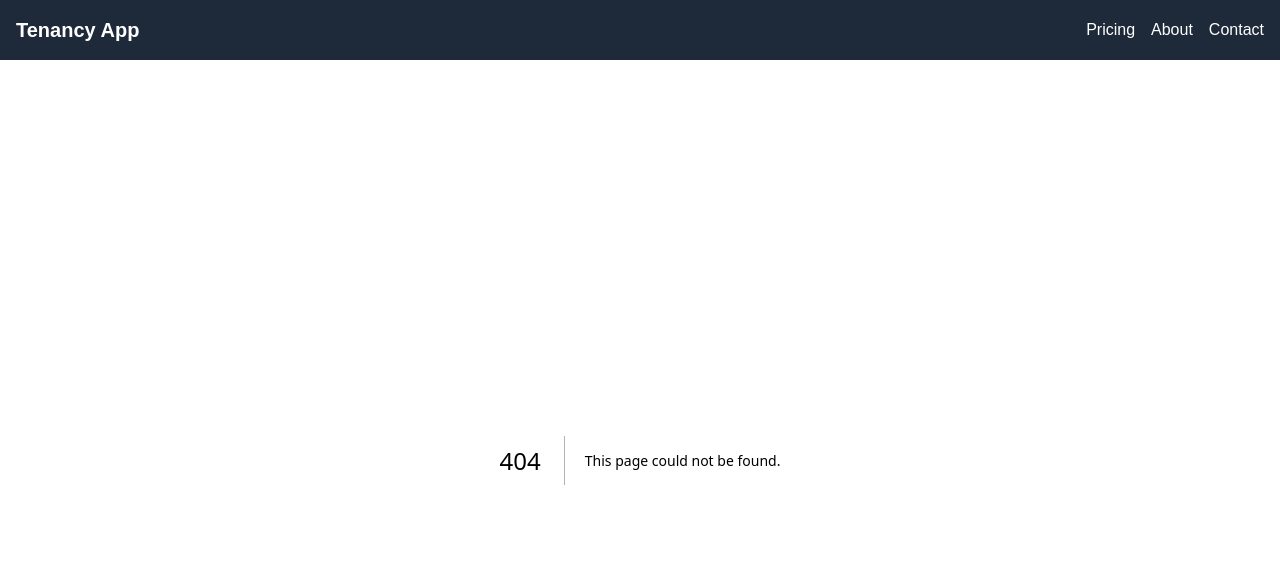
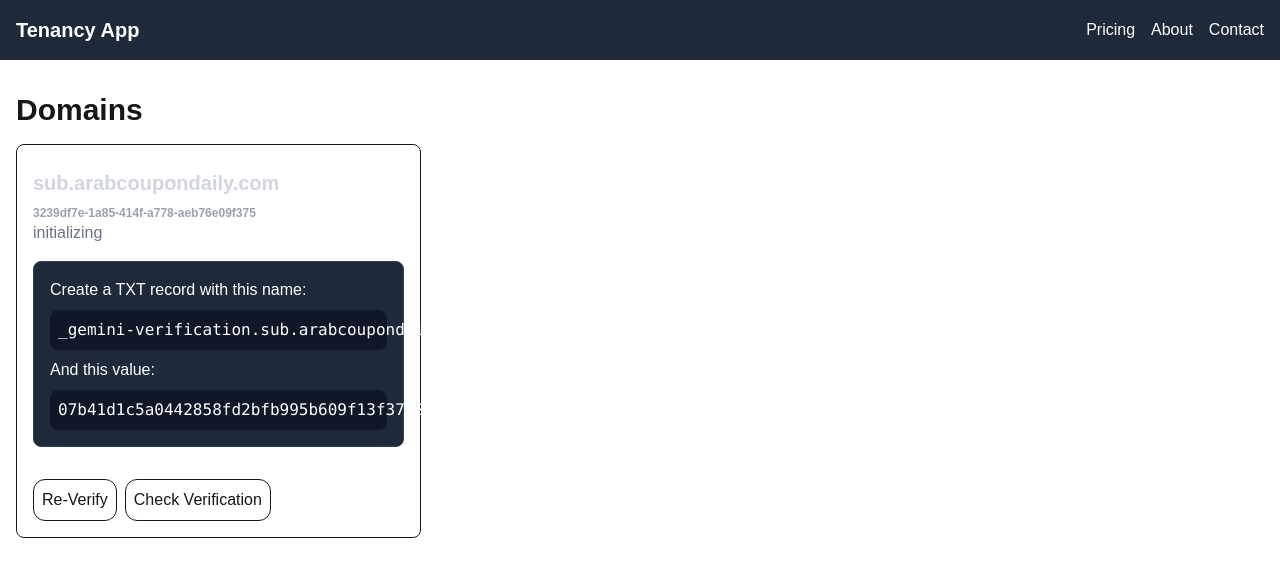
Before and after one commit to nurulislamrimon/multi-tenant-practice, a Next.js app: page /domains in a window 1280 px wide. Before the commit this address had no page. Shown: the top 576 px of the page. Built offline with nearby package versions, Linux system fonts and the light colour scheme.

Commit message:
CLOUDFLARE_SSL_VERIFICATION/ISSUE_DETECTED

```diff
--- a/domains.json
+++ b/domains.json
@@ -3,6 +3,8 @@
     "domain": "sub.arabcoupondaily.com",
     "cloudflareId": "3239df7e-1a85-414f-a778-aeb76e09f375",
     "status": "initializing",
-    "createdAt": "2025-09-30T10:02:13.233Z"
+    "createdAt": "2025-09-30T10:02:13.233Z",
+    "verificationToken": "07b41d1c5a0442858fd2bfb995b609f13f3732744dd9c8471430460ed768616a",
+    "verificationRecordName": "_gemini-verification.sub.arabcoupondaily.com"
   }
 ]
--- /dev/null
+++ b/src/app/api/check-verification/route.ts
@@ -0,0 +1,90 @@
+import { NextRequest, NextResponse } from "next/server";
+import fs from "fs/promises";
+import path from "path";
+
+const dataFile = path.join(process.cwd(), "domains.json");
+
+export async function POST(req: NextRequest) {
+  const { domain } = await req.json();
+  console.log("Checking verification for domain:", domain);
+
+  if (!domain) {
+    console.log("Domain is required, but not provided.");
+    return new NextResponse("Domain is required", { status: 400 });
+  }
+
+  try {
+    // ✅ Read current file or init empty array
+    let domains: any[] = [];
+    try {
+      const file = await fs.readFile(dataFile, "utf-8");
+      domains = JSON.parse(file);
+    } catch (error) {
+      console.error("Error reading domains.json:", error);
+      domains = [];
+    }
+
+    const domainData = domains.find((d) => d.domain === domain);
+    console.log("Found domain data:", domainData);
+
+    if (
+      !domainData ||
+      !domainData.verificationToken ||
+      !domainData.verificationRecordName
+    ) {
+      console.log("Verification data not found for this domain.");
+      return new NextResponse("Verification data not found for this domain", {
+        status: 400,
+      });
+    }
+
+    const cfUrl = `https://api.cloudflare.com/client/v4/zones/${process.env.CF_ZONE_ID}/dns_records?type=TXT&name=${domainData.verificationRecordName}`;
+    console.log("Fetching from Cloudflare URL:", cfUrl);
+
+    const res = await fetch(cfUrl, {
+      headers: {
+        Authorization: `Bearer ${process.env.CF_API_TOKEN}`,
+        "Content-Type": "application/json",
+      },
+    });
+
+    const data = await res.json();
+    console.log("Cloudflare API response:", data);
+
+    if (!res.ok) {
+      console.error("Cloudflare API request failed:", data);
+      return NextResponse.json({ error: data }, { status: 500 });
+    }
+
+    const txtRecord = data.result.find(
+      (record: any) => record.content === domainData.verificationToken
+    );
+    console.log("Found TXT record:", txtRecord);
+
+    if (txtRecord) {
+      const domainIndex = domains.findIndex((d) => d.domain === domain);
+      if (domainIndex > -1) {
+        domains[domainIndex].status = "verified";
+        delete domains[domainIndex].verificationToken;
+        delete domains[domainIndex].verificationRecordName;
+      }
+
+      // ✅ Save back to file
+      await fs.writeFile(dataFile, JSON.stringify(domains, null, 2));
+      console.log("Domain verified successfully and domains.json updated.");
+
+      return NextResponse.json({ message: "Domain verified successfully" });
+    } else {
+      console.log(
+        "Domain verification failed. TXT record not found or content mismatch."
+      );
+      return NextResponse.json(
+        { message: "Domain verification failed" },
+        { status: 400 }
+      );
+    }
+  } catch (err) {
+    console.error("Request failed:", err);
+    return new NextResponse("Failed to verify domain", { status: 500 });
+  }
+}
--- /dev/null
+++ b/src/app/api/domains/route.ts
@@ -0,0 +1,16 @@
+
+import { NextResponse } from "next/server";
+import { promises as fs } from 'fs';
+import path from 'path';
+
+const domainsFilePath = path.join(process.cwd(), 'domains.json');
+
+export async function GET() {
+  try {
+    const domainsFile = await fs.readFile(domainsFilePath, 'utf8');
+    const domains = JSON.parse(domainsFile);
+    return NextResponse.json(domains);
+  } catch (error) {
+    return NextResponse.json({ error: 'Failed to read domains file' }, { status: 500 });
+  }
+}
--- /dev/null
+++ b/src/app/api/verify-domain/route.ts
@@ -0,0 +1,72 @@
+import { NextRequest, NextResponse } from "next/server";
+import crypto from "crypto";
+import fs from "fs/promises";
+import path from "path";
+
+const dataFile = path.join(process.cwd(), "domains.json");
+
+export async function POST(req: NextRequest) {
+  const { domain } = await req.json();
+
+  if (!domain) {
+    return new NextResponse("Domain is required", { status: 400 });
+  }
+
+  const recordName = `_gemini-verification.${domain}`;
+  const verificationToken = crypto.randomBytes(32).toString("hex");
+
+  try {
+    const res = await fetch(
+      `https://api.cloudflare.com/client/v4/zones/${process.env.CF_ZONE_ID}/dns_records`,
+      {
+        method: "POST",
+        headers: {
+          Authorization: `Bearer ${process.env.CF_API_TOKEN}`,
+          "Content-Type": "application/json",
+        },
+        body: JSON.stringify({
+          type: "TXT",
+          name: recordName,
+          content: verificationToken,
+          ttl: 60, // 1 minute
+        }),
+      }
+    );
+
+    const data = await res.json();
+
+    if (!res.ok) {
+      return NextResponse.json({ error: data }, { status: 500 });
+    }
+
+    // ✅ Read current file or init empty array
+    let domains: any[] = [];
+    try {
+      const file = await fs.readFile(dataFile, "utf-8");
+      domains = JSON.parse(file);
+    } catch {
+      domains = [];
+    }
+
+    const domainIndex = domains.findIndex((d) => d.domain === domain);
+
+    if (domainIndex > -1) {
+      domains[domainIndex].verificationRecordName = recordName;
+      domains[domainIndex].verificationToken = verificationToken;
+    }
+
+    // ✅ Save back to file
+    await fs.writeFile(dataFile, JSON.stringify(domains, null, 2));
+
+    return NextResponse.json({
+      message: "Verification token generated and saved",
+      token: verificationToken,
+      name: recordName,
+    });
+  } catch (err) {
+    console.error("Verification failed:", err);
+    return new NextResponse("Failed to generate verification token", {
+      status: 500,
+    });
+  }
+}
--- /dev/null
+++ b/src/app/domains/page.tsx
@@ -0,0 +1,97 @@
+"use client";
+
+import { useState, useEffect } from "react";
+
+interface Domain {
+  domain: string;
+  cloudflareId: string;
+  status: string;
+  createdAt: string;
+  verificationToken?: string;
+  verificationRecordName?: string;
+}
+
+export default function DomainsPage() {
+  const [domains, setDomains] = useState<Domain[]>([]);
+
+  const fetchDomains = () => {
+    fetch("/api/domains")
+      .then((res) => res.json())
+      .then((data) => setDomains(data));
+  };
+
+  useEffect(() => {
+    fetchDomains();
+  }, []);
+
+  const handleVerify = async (domain: string) => {
+    await fetch("/api/verify-domain", {
+      method: "POST",
+      headers: { "Content-Type": "application/json" },
+      body: JSON.stringify({ domain }),
+    });
+    fetchDomains();
+  };
+
+  const handleCheckVerification = async (domain: string) => {
+    await fetch("/api/check-verification", {
+      method: "POST",
+      headers: { "Content-Type": "application/json" },
+      body: JSON.stringify({ domain }),
+    });
+    fetchDomains();
+  };
+
+  return (
+    <div className="container mx-auto px-4 py-8">
+      <h1 className="text-3xl font-bold mb-4">Domains</h1>
+      <div className="grid grid-cols-1 md:grid-cols-2 lg:grid-cols-3 gap-4">
+        {domains.map((domain) => (
+          <div
+            key={domain.domain}
+            className="border rounded-lg p-4 flex flex-col justify-between"
+          >
+            <div>
+              <h2 className="text-xl font-semibold py-2 text-gray-300">
+                {domain.domain}
+              </h2>
+              <h6 className="text-xs font-semibold text-gray-400">
+                {domain.cloudflareId}
+              </h6>
+              <p className="text-gray-500">{domain.status}</p>
+              {domain.verificationToken && domain.verificationRecordName && (
+                <div className="bg-gray-800 border border-gray-700 rounded-lg p-4 my-4">
+                  <p className="text-white">
+                    Create a TXT record with this name:
+                  </p>
+                  <pre className="bg-gray-900 text-white rounded-lg p-2 mt-2">
+                    <code>{domain.verificationRecordName}</code>
+                  </pre>
+                  <p className="text-white mt-2">And this value:</p>
+                  <pre className="bg-gray-900 text-white rounded-lg p-2 mt-2">
+                    <code>{domain.verificationToken}</code>
+                  </pre>
+                </div>
+              )}
+            </div>
+            <div className="flex flex-row mt-4">
+              <button
+                className="border rounded-xl p-2 mr-2"
+                onClick={() => handleVerify(domain.domain)}
+              >
+                {domain.verificationToken ? "Re-Verify" : "Verify"}
+              </button>
+              <button
+                className="border rounded-xl p-2"
+                onClick={() => handleCheckVerification(domain.domain)}
+                disabled={!domain.verificationToken}
+              >
+                Check Verification
+              </button>
+            </div>
+          </div>
+        ))}
+      </div>
+    </div>
+  );
+}
```
